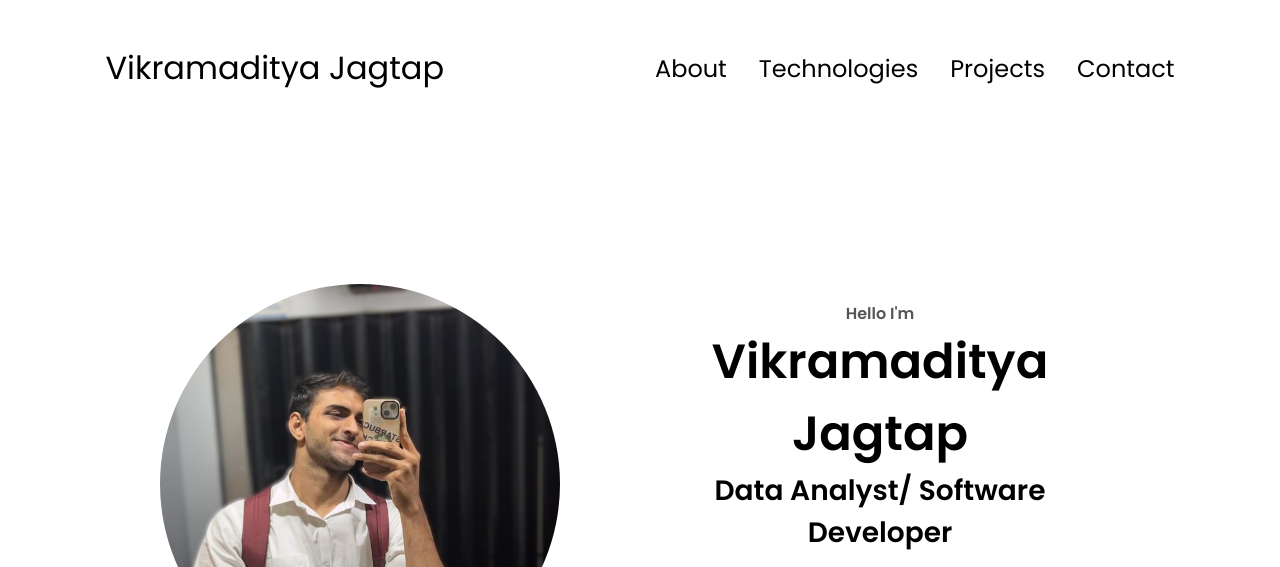
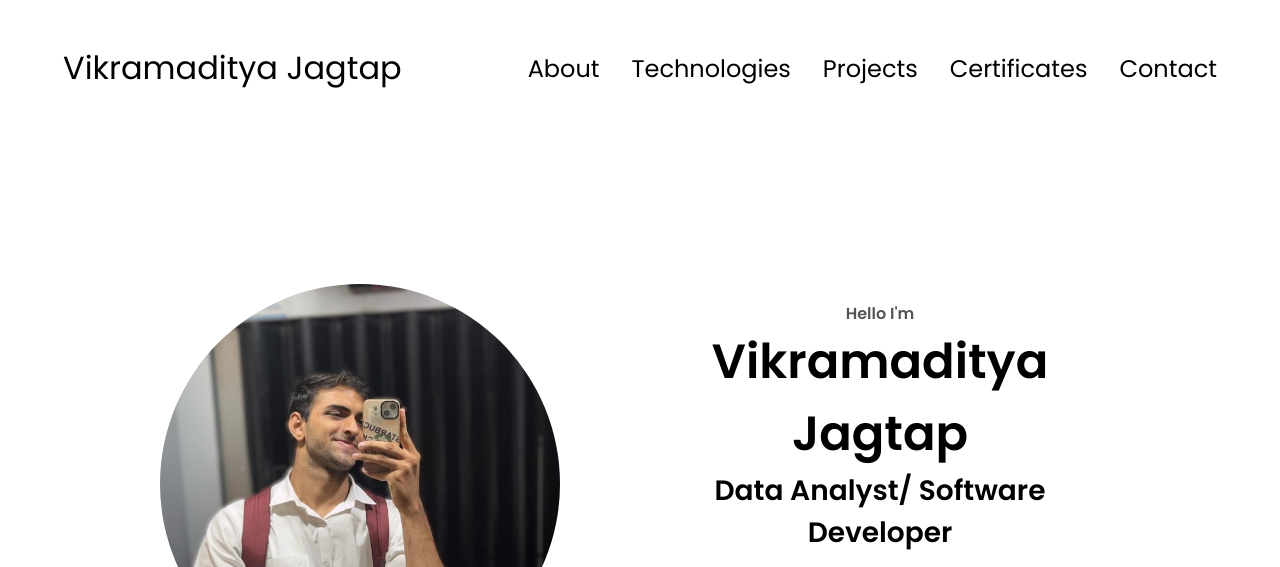
Before and after one commit to VikRam1201/my-portfolio, a plain HTML site: page index.html in a window 1280 px wide. Shown: the top 567 px of the page. Drawn offline with Linux system fonts and the light colour scheme.

Commit message:
Update index.html

```diff
--- a/index.html
+++ b/index.html
@@ -15,6 +15,7 @@
                         <li><a href="#about">About</a></li>
                         <li><a href="#technologies">Technologies</a></li>
                         <li><a href="#projects">Projects</a></li>
+                        <li><a href="#projects">Certificates</a></li>
                         <li><a href="#contact">Contact</a></li>
                   </ul>
             </div>
```
